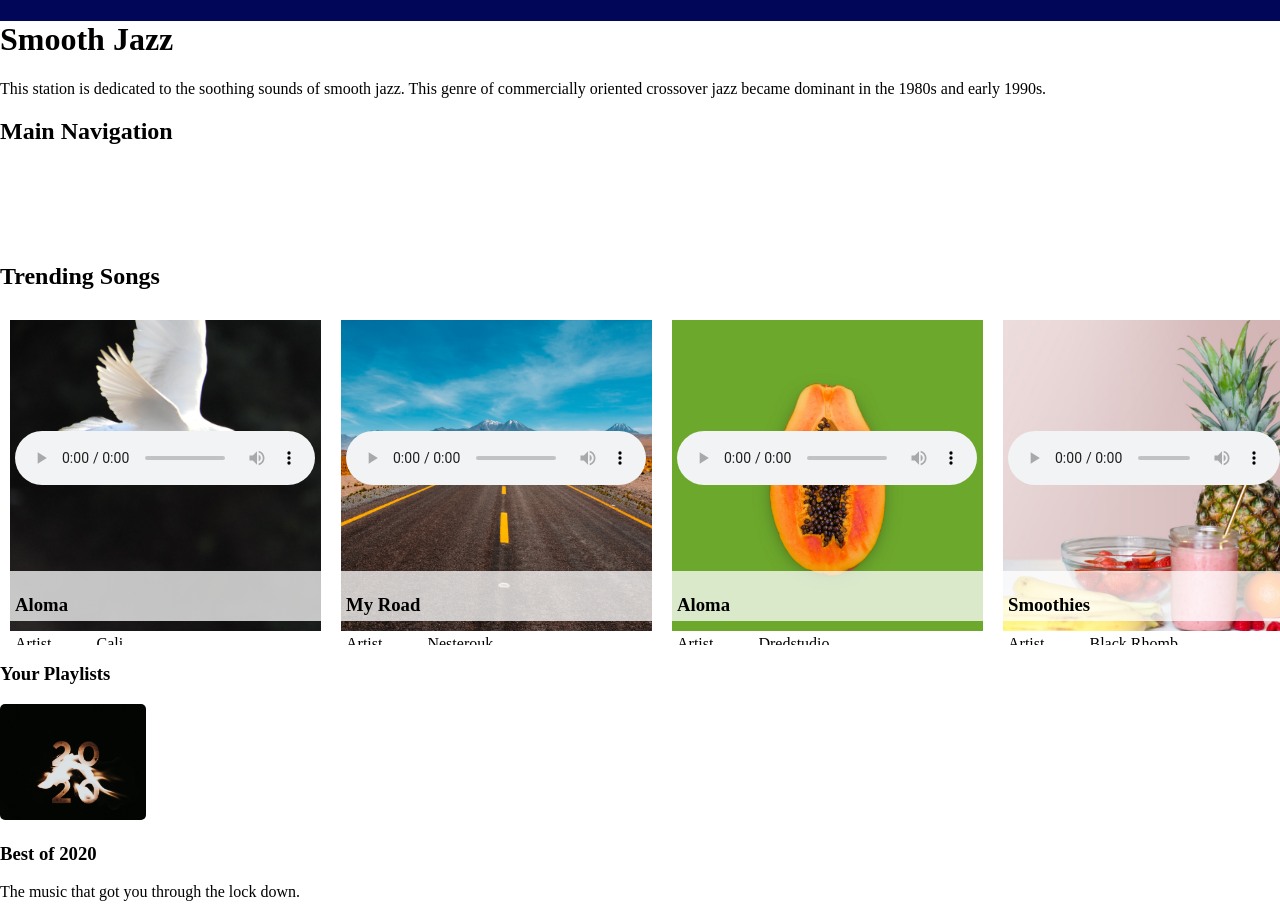
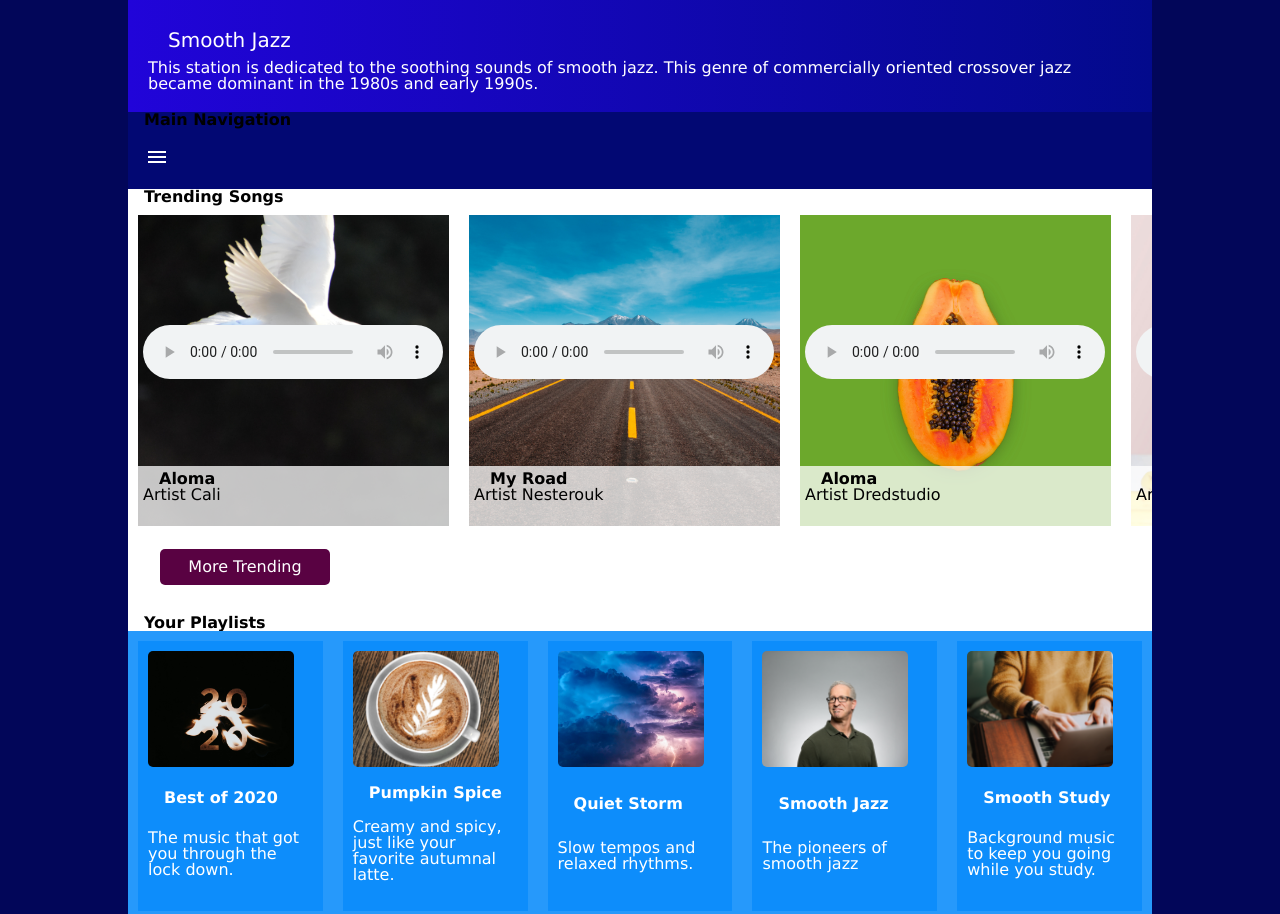
Before and after one commit to Cabacon1/streamingmedia, a plain HTML site: page index.html in a window 1280 px wide. Shown: the top 914 px of the page. Drawn offline with Linux system fonts and the light colour scheme.

Commit message:
Close
Close

```diff
--- a/index.html
+++ b/index.html
@@ -1,11 +1,12 @@
 <!DOCTYPE html>
-<html lang="en-US">
+<html lang="en">
 
 <head>
     <meta charset="UTF-8">
+    <meta http-equiv="X-UA-Compatible" content="IE=edge">
     <meta name="viewport" content="width=device-width, initial-scale=1.0">
-    <title>Streaming Media Assignment</title>
-    <link rel="stylesheet" href="/styles.css">
+    <link rel="stylesheet" href="styles.css">
+    <title>MuzakMaker- Smooth Jazz</title>
 </head>
 <!-- Start of Content -->
 
@@ -88,6 +89,7 @@
                     <audio controls src="/audio/successful-performance.mp3"></audio>
                 </section>
             </div>
+            <a class="more" type="button">More Trending</a>
         </section>
         <!-- Your Playlists -->
         <section class="playlists">
--- a/styles.css
+++ b/styles.css
@@ -1,51 +1,275 @@
-*{
-    box-sizing: border-box;
+html,
+body,
+div,
+span,
+applet,
+object,
+iframe,
+h1,
+h2,
+h3,
+h4,
+h5,
+h6,
+p,
+blockquote,
+pre,
+a,
+abbr,
+acronym,
+address,
+big,
+cite,
+code,
+del,
+dfn,
+em,
+img,
+ins,
+kbd,
+q,
+s,
+samp,
+small,
+strike,
+strong,
+sub,
+sup,
+tt,
+var,
+b,
+u,
+i,
+center,
+dl,
+dt,
+dd,
+ol,
+ul,
+li,
+fieldset,
+form,
+label,
+legend,
+table,
+caption,
+tbody,
+tfoot,
+thead,
+tr,
+th,
+td,
+article,
+aside,
+canvas,
+details,
+embed,
+figure,
+figcaption,
+footer,
+header,
+hgroup,
+menu,
+nav,
+output,
+ruby,
+section,
+summary,
+time,
+mark,
+audio,
+video {
+    margin: 0;
+    padding: 0;
+    border: 0;
+    font-size: 100%;
+    font: inherit;
+    vertical-align: baseline;
 }
-html{
+
+/* HTML5 display-role reset for older browsers */
+article,
+aside,
+details,
+figcaption,
+figure,
+footer,
+header,
+hgroup,
+menu,
+nav,
+section {
+    display: block;
+}
+
+body {
+    line-height: 1;
+}
+
+ol,
+ul {
+    list-style: none;
+}
+
+blockquote,
+q {
+    quotes: none;
+}
+
+blockquote:before,
+blockquote:after,
+q:before,
+q:after {
+    content: '';
+    content: none;
+}
+
+table {
+    border-collapse: collapse;
+    border-spacing: 0;
+}
+
+/* CSS Reset */
+
+/* Start of custom CSS */
+html {
     background-color: #020659;
 }
-body{
+
+body {
+    max-width: 80%;
+    min-width: 375px;
     margin: 0 auto;
+    font-family: Verdana, Geneva, Tahoma, sans-serif;
     background-color: #ffffff;
+}
+header {
+    padding: 20px;
+    background: linear-gradient(to right,#2104D9,#030A8C);
+    color: #ffffff;
+}
+nav{
+    background: #020873;
+}
+h1 {
+    padding: 10px 20px;
+    font-size: 1.25em;
+}
+h2,h3{
+    font-weight: bold;
+    padding-left: 1em;
+    font-size: 1em;
+}
+h3{
 
 }
-header{
+p, dl, dd {
+    font-size: 1em;
+}
+.playlists, .curated{
+    display: grid;
+}
+.playlists .scroll1 {
+    background: #2699fb;
+}
+.scroll1{
+    width: auto;
+    overflow-x: auto;
+    overflow-y: hidden;
+    display: grid;
+    grid-template-columns: repeat(5,1fr);
 
 }
-
-main{
+.scroll1 section div {
+    display: grid;
+    padding: 10px;
+    margin: 10px 10px;
+    height: 250px;
+    background: #0D8DFB;
+    color: #ffffff;
+}
+.scroll1 img,h2,p{
 
 }
+footer p {
+    font-size: .75em;
+}
+
+ /* Mobile First */
+ @media screen and (min-width:375px) {
+    nav{
+
+    }
+    nav>h2 {
+
+    }
+    ul {
+        overflow: visible;
+        top: 0;
+        padding-left: 1rem;
+
+    }
+    li {
+        padding: 5px;
+    }
+    a {
+        text-decoration: none;
+        color: #ffffff;
+    }
+
+    label span, input {
+        display: none;
+    }
+}
+@media screen and (min-width:834px) {
+    ul {
+        overflow: visible;
+        position: absolute;
+        top: 0;
+        display: grid;
+        grid-template-columns: 1fr 1fr 1fr 1fr 1fr;
+    }
+    label span, input {
+        display: none;
+    }
+}
+
 /* Scroll???? */
 .scroll {
     display: grid;
-    grid-template-columns: repeat(5,1fr);
+    grid-template-columns: repeat(5, 1fr);
     overflow-x: auto;
     overflow-y: hidden;
 }
+
 .scroll section {
     margin: 10px;
     position: relative;
 }
+
 .scroll div {
     position: absolute;
     top: 251px;
-    background-color: rgba(255, 255, 255,.75);
+    background-color: rgba(255, 255, 255, .75);
     padding: 5px;
     height: 50px;
     width: 350px;
 }
+
 dl {
     display: flex;
 }
+
 dt {
     padding-right: 5px;
 }
+
 audio {
     position: absolute;
     bottom: 150px;
     left: 5px;
 }
+
 .more {
     text-decoration: none;
     background-color: #590242;
@@ -57,7 +281,9 @@ audio {
     text-align: center;
     margin: 10px 0 30px 32px;
 }
+
 /* Provided Code */
+
 ul {
     overflow: hidden;
     max-height: 0;
--- a/styles2.0.css
+++ /dev/null
@@ -1,107 +0,0 @@
-.scroll {
-    display: grid;
-    grid-template-columns: repeat(5,1fr);
-    overflow-x: auto;
-    overflow-y: hidden;
-}
-.scroll section {
-    margin: 10px;
-    position: relative;
-}
-.scroll div {
-    position: absolute;
-    top: 251px;
-    background-color: rgba(255, 255, 255,.75);
-    padding: 5px;
-    height: 50px;
-    width: 350px;
-}
-dl {
-    display: flex;
-}
-dt {
-    padding-right: 5px;
-}
-audio {
-    position: absolute;
-    bottom: 150px;
-    left: 5px;
-}
-.more {
-    text-decoration: none;
-    background-color: #590242;
-    color: #ffffff;
-    border-radius: 5px;
-    padding: 10px;
-    width: 150px;
-    display: block;
-    text-align: center;
-    margin: 10px 0 30px 32px;
-}
-/* Provided Code */
-ul {
-    overflow: hidden;
-    max-height: 0;
-    transition: max-height .2s ease-out;
-}
-
-label {
-    cursor: pointer;
-    display: inline-block;
-    padding: 28px 20px;
-    position: relative;
-    user-select: none;
-}
-
-label span {
-    background-color: #ffffff;
-    display: block;
-    height: 2px;
-    position: relative;
-    transition: background-color .2s ease-out;
-    width: 18px;
-}
-
-label span:before,
-label span:after {
-    background: #ffffff;
-    content: '';
-    display: block;
-    height: 100%;
-    position: absolute;
-    transition: all .2s ease-out;
-    width: 100%;
-}
-
-label span:before {
-    top: 5px;
-}
-
-label span:after {
-    top: -5px;
-}
-
-input {
-    display: none;
-}
-
-input:checked~ul {
-    max-height: 500px;
-}
-
-input:checked~label span {
-    background: transparent;
-}
-
-input:checked~label span:before {
-    transform: rotate(-45deg);
-}
-
-input:checked~label span:after {
-    transform: rotate(45deg);
-}
-
-input:checked~label:not(.steps) span:before,
-input:checked~label:not(.steps) span:after {
-    top: 0;
-}
```
